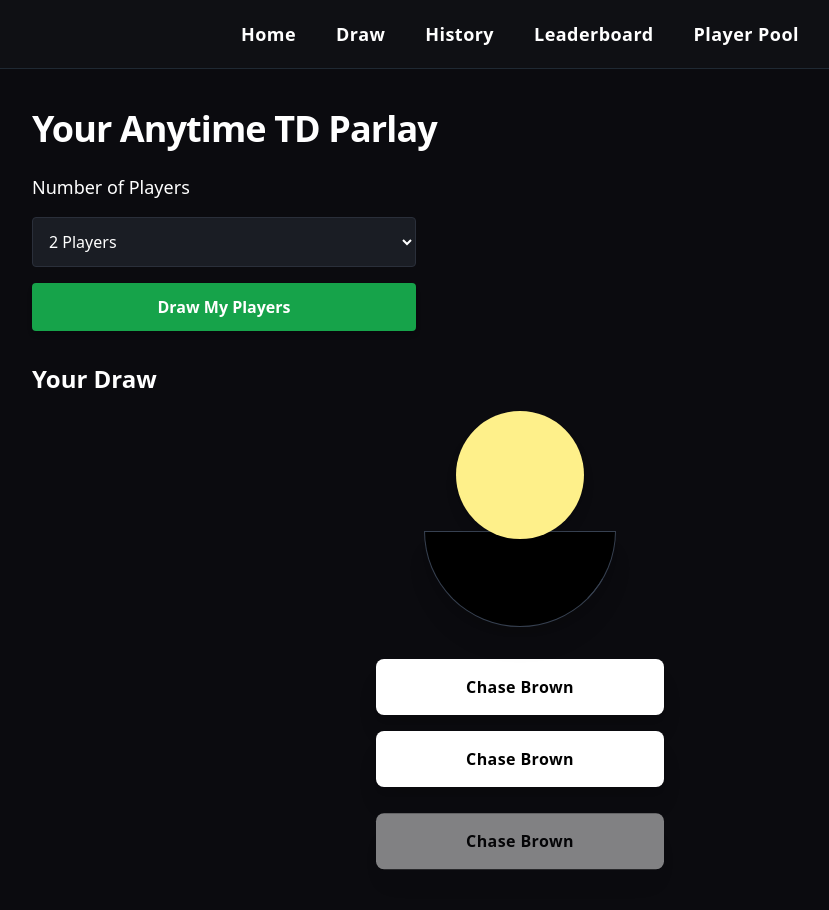
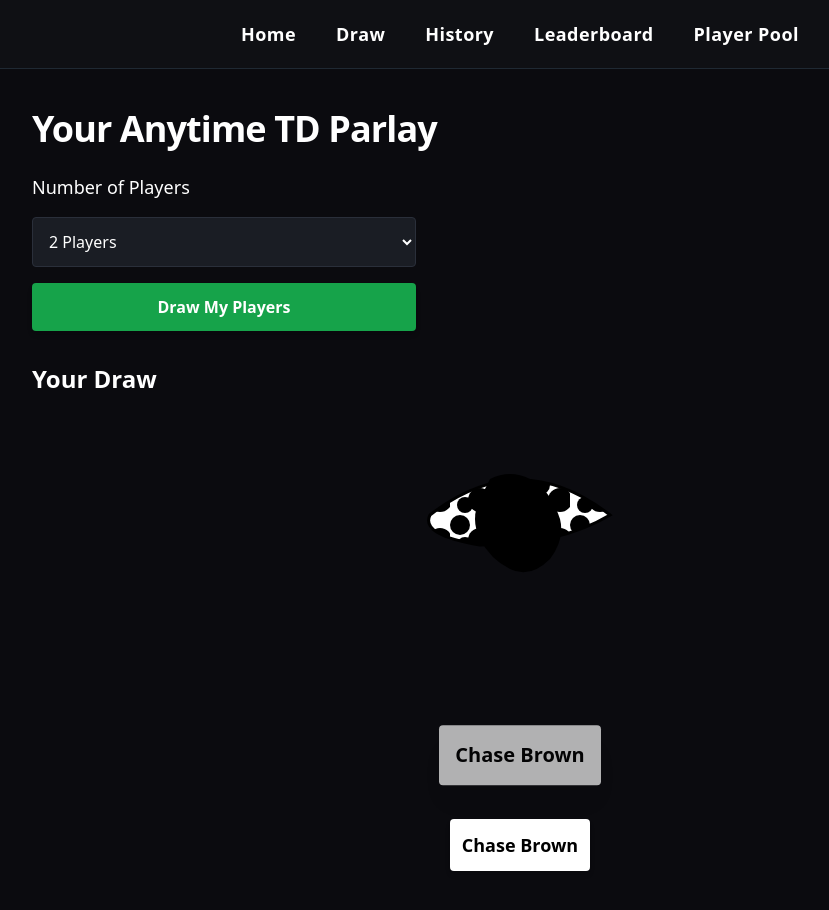
Before and after one commit to nick35d/anytime-td-parlay, a Next.js app: page /draw in a window 1280 px wide. Both pictures are taken after a click on the button "Draw My Players". Shown: the whole page, without its empty margins (120-949 px from the left). Built offline with nearby package versions, Linux system fonts and the light colour scheme.

Commit message:
Update page.tsx

```diff
--- a/app/draw/page.tsx
+++ b/app/draw/page.tsx
@@ -8,7 +8,6 @@ type Player = {
 };
 
 const PLAYER_POOL: Player[] = [
-  // QBs
   { name: "Lamar Jackson", position: "QB" },
   { name: "Josh Allen", position: "QB" },
   { name: "Malik Willis", position: "QB" },
@@ -18,7 +17,6 @@ const PLAYER_POOL: Player[] = [
   { name: "Jayden Daniels", position: "QB" },
   { name: "Jalen Hurts", position: "QB" },
 
-  // RBs
   { name: "Derrick Henry", position: "RB" },
   { name: "Chase Brown", position: "RB" },
   { name: "Quinshon Judkins", position: "RB" },
@@ -44,7 +42,6 @@ const PLAYER_POOL: Player[] = [
   { name: "Christian McCaffrey", position: "RB" },
   { name: "Javonte Williams", position: "RB" },
 
-  // WRs
   { name: "Zay Flowers", position: "WR" },
   { name: "Ja'Marr Chase", position: "WR" },
   { name: "Tee Higgins", position: "WR" },
@@ -75,7 +72,6 @@ const PLAYER_POOL: Player[] = [
   { name: "Tetairoa McMillan", position: "WR" },
   { name: "Puka Nacua", position: "WR" },
 
-  // TEs
   { name: "Harold Fannin Jr", position: "TE" },
   { name: "Tyler Warren", position: "TE" },
   { name: "Colston Loveland", position: "TE" },
@@ -89,49 +85,113 @@ const PLAYER_POOL: Player[] = [
 ];
 
 function DrawAnimation({ players }: { players: Player[] }) {
+  const [currentIndex, setCurrentIndex] = useState(0);
   const [revealed, setRevealed] = useState<string[]>([]);
-  const [index, setIndex] = useState(0);
+  const [stage, setStage] = useState<"handDown" | "handUp" | "unfold" | "done">(
+    "handDown"
+  );
 
   useEffect(() => {
-    setRevealed([]);
-    setIndex(0);
+    if (players.length === 0) return;
 
     let cancelled = false;
 
-    const revealNext = () => {
+    const runSequence = (i: number) => {
       if (cancelled) return;
-      setRevealed((prev) => [...prev, players[index].name]);
-      setIndex((i) => i + 1);
+
+      setStage("handDown");
+
+      setTimeout(() => {
+        if (cancelled) return;
+        setStage("handUp");
+      }, 900);
+
+      setTimeout(() => {
+        if (cancelled) return;
+        setStage("unfold");
+      }, 1800);
+
+      setTimeout(() => {
+        if (cancelled) return;
+        setRevealed((prev) => [...prev, players[i].name]);
+        setStage("done");
+
+        if (i + 1 < players.length) {
+          setTimeout(() => runSequence(i + 1), 1200);
+        }
+      }, 2600);
     };
 
-    if (players.length > 0) {
-      const interval = setInterval(() => {
-        revealNext();
-      }, 900);
+    runSequence(0);
 
-      return () => {
-        cancelled = true;
-        clearInterval(interval);
-      };
-    }
+    return () => {
+      cancelled = true;
+    };
   }, [players]);
 
   return (
     <div className="flex flex-col items-center mt-10">
-      {/* Hat */}
-      <div className="relative w-48 h-48">
-        <div className="absolute bottom-0 w-full h-24 bg-black rounded-b-full border border-gray-700 shadow-xl" />
 
-        {/* Hand */}
-        <div className="absolute -top-6 left-1/2 -translate-x-1/2 w-32 h-32 bg-yellow-200 rounded-full shadow-lg animate-[wiggle_1.2s_ease-in-out_infinite]" />
+      {/* Cowboy Hat (cowprint) */}
+      <svg width="220" height="120" viewBox="0 0 220 120">
+        <defs>
+          <pattern id="cowprint" patternUnits="userSpaceOnUse" width="40" height="40">
+            <rect width="40" height="40" fill="white" />
+            <circle cx="10" cy="10" r="10" fill="black" />
+            <circle cx="30" cy="25" r="12" fill="black" />
+            <circle cx="15" cy="30" r="8" fill="black" />
+          </pattern>
+        </defs>
+
+        <path
+          d="M20 80 Q110 10 200 80 Q150 110 70 110 Q10 100 20 80Z"
+          fill="url(#cowprint)"
+          stroke="black"
+          strokeWidth="3"
+        />
+      </svg>
+
+      {/* Hand */}
+      <div
+        className={`transition-transform duration-700 ${
+          stage === "handDown"
+            ? "translate-y-0"
+            : stage === "handUp"
+            ? "-translate-y-20"
+            : "-translate-y-24"
+        }`}
+      >
+        <svg width="140" height="140" viewBox="0 0 140 140">
+          <path
+            d="M40 20 Q60 10 80 20 Q100 30 110 60 Q115 80 100 100 Q80 120 60 110 Q40 100 30 80 Q20 60 30 40Z"
+            fill="black"
+          />
+        </svg>
       </div>
 
-      {/* Cards */}
-      <div className="mt-8 flex flex-col gap-4">
+      {/* Paper Unfold */}
+      {stage === "unfold" && (
+        <div className="flex gap-1 mt-4">
+          <div className="w-24 h-32 bg-white border border-gray-400 origin-left animate-[unfoldLeft_0.8s_ease-out_forwards]" />
+          <div className="w-24 h-32 bg-white border border-gray-400 origin-right animate-[unfoldRight_0.8s_ease-out_forwards]" />
+        </div>
+      )}
+
+      {/* Name Reveal */}
+      {stage === "done" && revealed.length > 0 && (
+        <div className="mt-6 text-center">
+          <div className="text-black bg-white p-4 rounded shadow-xl text-xl font-bold animate-slide">
+            {revealed[revealed.length - 1]}
+          </div>
+        </div>
+      )}
+
+      {/* All revealed names */}
+      <div className="mt-10 flex flex-col gap-3">
         {revealed.map((name) => (
           <div
             key={name}
-            className="w-72 bg-white text-black p-4 rounded-lg shadow-xl animate-slide text-center font-bold tracking-wide"
+            className="text-black bg-white p-3 rounded shadow-md text-lg font-semibold"
           >
             {name}
           </div>
```
